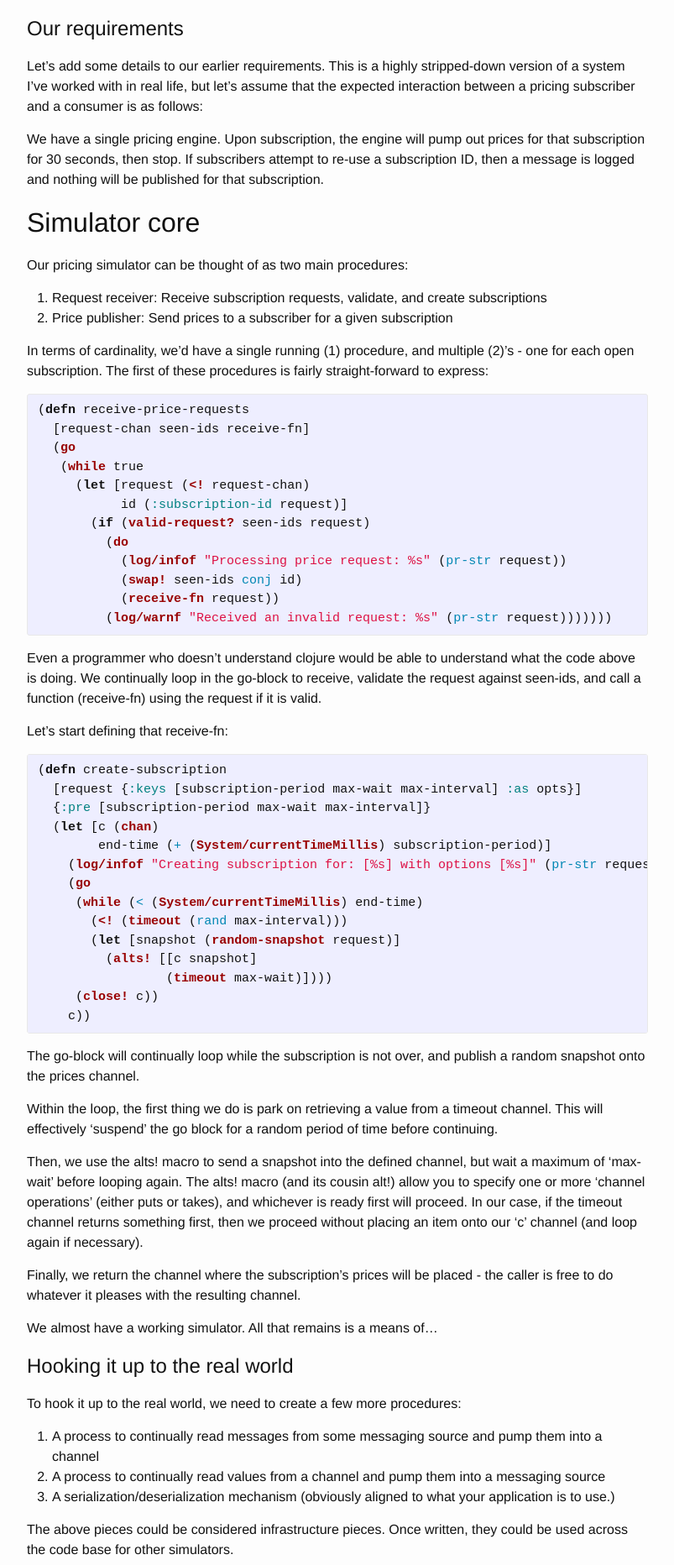
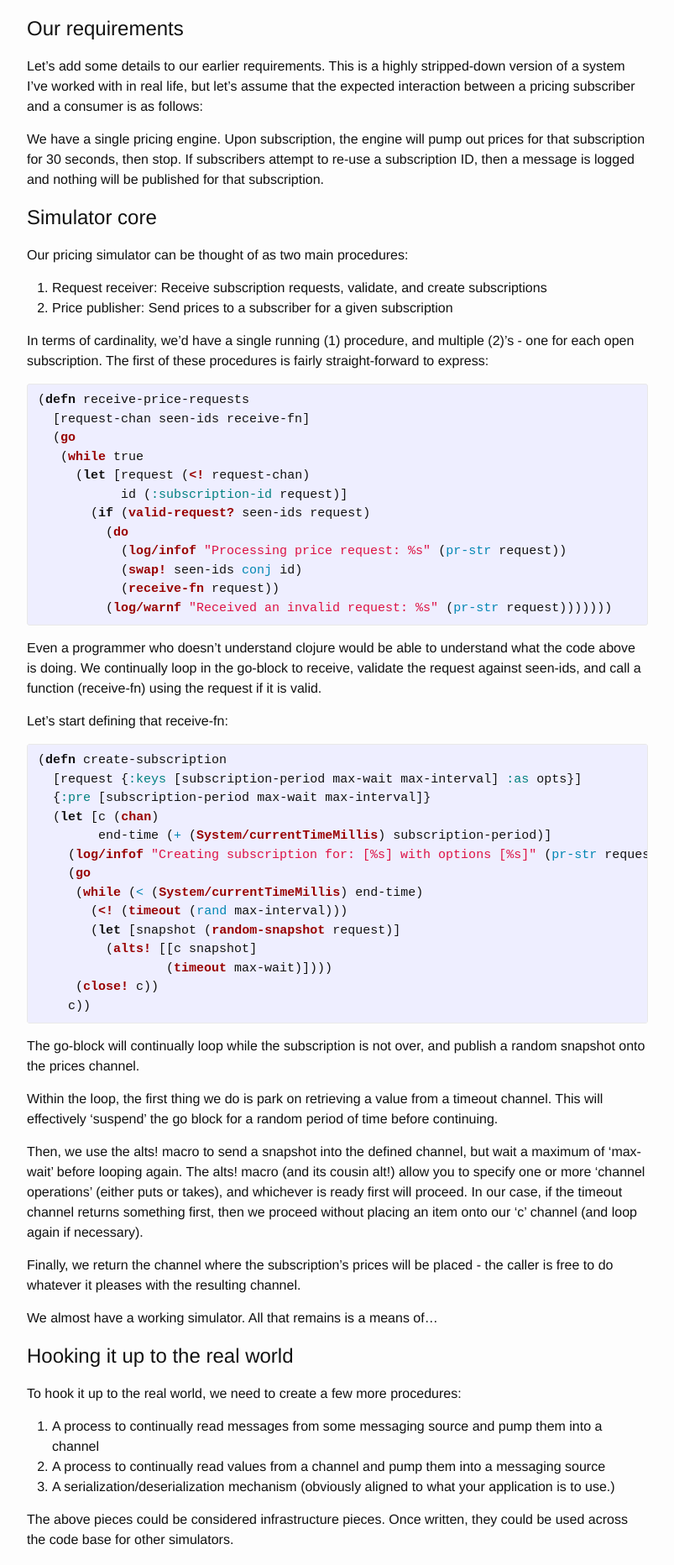
Before and after one commit to srazzaque/srazzaque.github.io, a Jekyll site: the page built from _posts/2015-02-20-simulators.markdown, in a window 1280 px wide. Shown: the part 979-2843 px from the top of the page at 84% size, without its empty margins (238-1041 px from the left). Built offline with Jekyll 4.4.1, drawn with Linux system fonts in a browser that asks for light colours.

Commit message:
Fix headings.

```diff
--- a/_posts/2015-02-20-simulators.markdown
+++ b/_posts/2015-02-20-simulators.markdown
@@ -55,7 +55,7 @@ We have a single pricing engine. Upon subscription, the engine will pump out pri
 subscription for 30 seconds, then stop. If subscribers attempt to re-use a subscription ID, then a
 message is logged and nothing will be published for that subscription.
 
-## Simulator core
+# Simulator core
 
 Our pricing simulator can be thought of as two main procedures:
 
```
